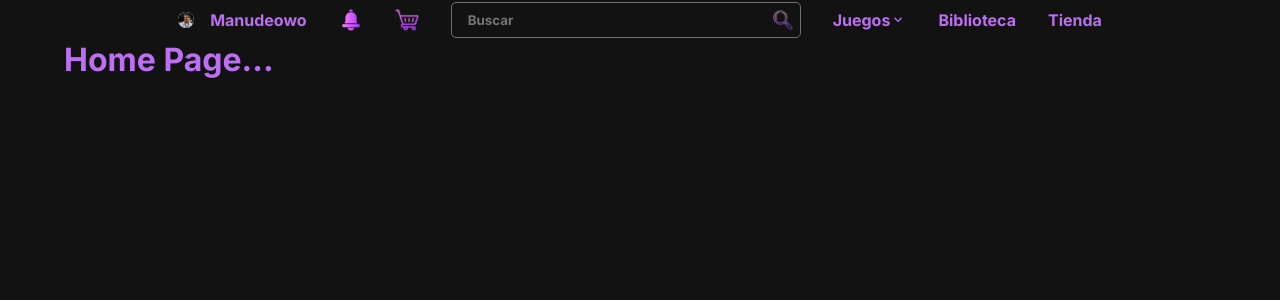
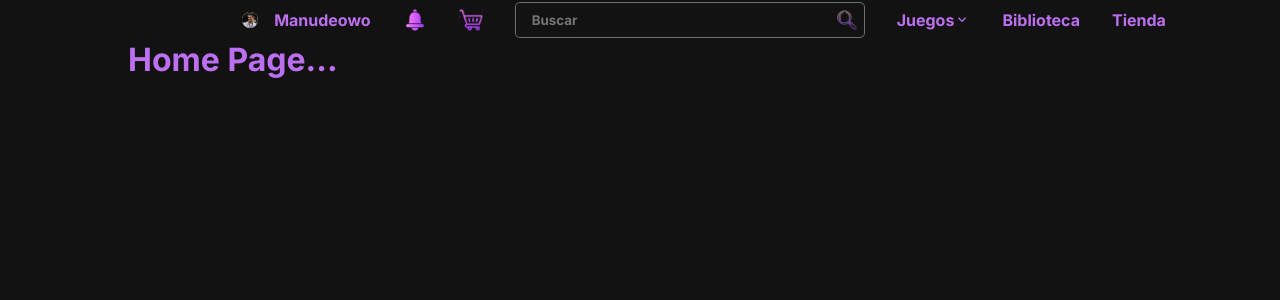
Before and after one commit to Sperrotta10/Tienda-de-Games, a Next.js app in the folder FrontEnd/: page / in a window 1280 px wide. Shown: the top 300 px of the page. Built offline with nearby package versions, Linux system fonts and the light colour scheme.

Commit message:
feat(styles): Erase rigth margin in Body

```diff
--- a/FrontEnd/src/Styles/library.module.css
+++ b/FrontEnd/src/Styles/library.module.css
@@ -3,6 +3,7 @@
     flex-direction: column;
     align-items: center;
     justify-content: center;
+    align-self: center;
 }
 
 .title{
--- a/FrontEnd/src/Styles/style.css
+++ b/FrontEnd/src/Styles/style.css
@@ -21,7 +21,6 @@ body {
     font-family: var(--main-tipography);
     width: 90%;
     margin-left: auto;
-    margin-right: auto;
     color: var(--color-light-purple);
     min-height: 100dvh;
     background-color: var(--color-dark);
```
